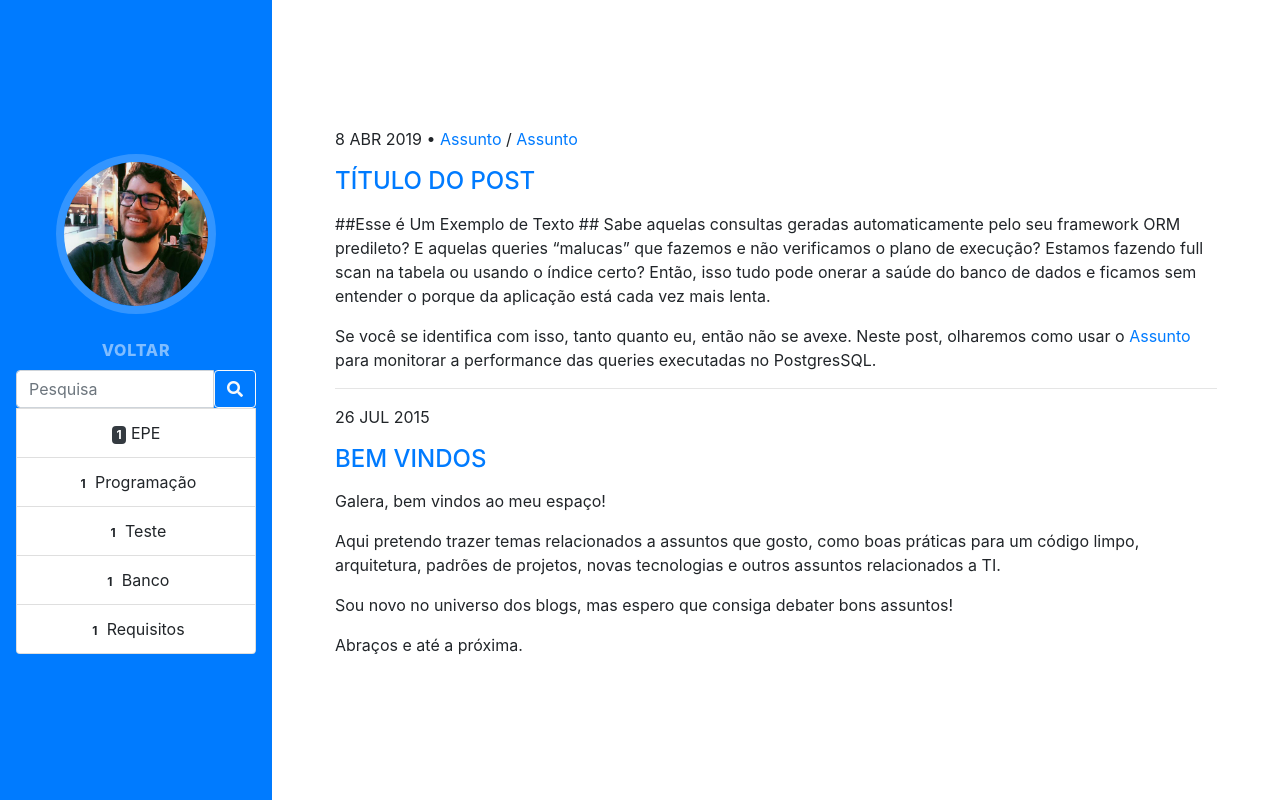
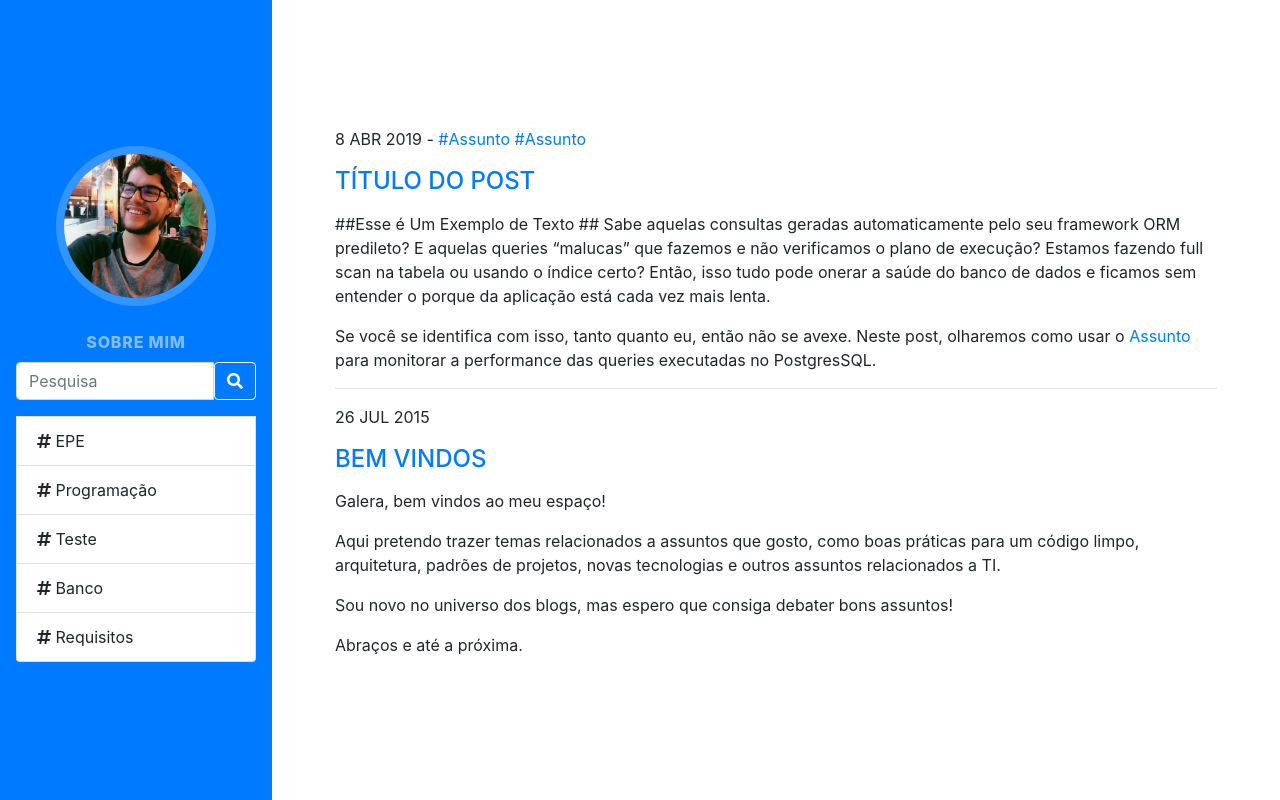
Before and after one commit to fabriciollela/SitePessoal, a website with bundled scripts: page publicacoes.html in a window 1280 px wide. Built offline with nearby package versions, Linux system fonts and the light colour scheme; a web font is replaced by a local one.

Commit message:
alterações na hashtag

```diff
--- a/css/resume.css
+++ b/css/resume.css
@@ -46,7 +46,6 @@ p.lead {
   font-size: 1.15rem;
   font-weight: 400;
 }
-
 .subheading {
   text-transform: uppercase;
   font-weight: 500;
--- a/publicacoes.html
+++ b/publicacoes.html
@@ -47,7 +47,7 @@
         <div class="collapse navbar-collapse" id="navbarSupportedContent">
             <ul class="navbar-nav">
                 <li class="nav-item">
-                    <a class="nav-link js-scroll-trigger" href="index.html">Voltar</a>
+                    <a class="nav-link js-scroll-trigger" href="index.html">Sobre Mim</a>
                 </li>
                 <li class="nav-item">
                     <div class="input-group">
@@ -59,11 +59,12 @@
                         </div>
                     </div>
                 </li>
-                <li class="list-group-item"><span class="badge badge-dark">1</span> EPE</li>
-                <li class="list-group-item"><span class="badge badge-Secondary">1</span> Programação</li>
-                <li class="list-group-item"><span class="badge badge-Secondary">1</span> Teste </li>
-                <li class="list-group-item"><span class="badge badge-Secondary">1</span> Banco</li>
-                <li class="list-group-item"><span class="badge badge-Secondary">1</span> Requisitos</li>
+                <p></p>
+                <li class="list-group-item" style="text-align: left"><i class="fa fa-hashtag"></i> EPE</li>
+                <li class="list-group-item" style="text-align: left"><i class="fa fa-hashtag"></i> Programação</li>
+                <li class="list-group-item" style="text-align: left"><i class="fa fa-hashtag"></i> Teste </li>
+                <li class="list-group-item" style="text-align: left"><i class="fa fa-hashtag"></i> Banco</li>
+                <li class="list-group-item" style="text-align: left"><i class="fa fa-hashtag"></i> Requisitos</li>
             </ul>
         </div>
 
@@ -83,11 +84,10 @@
                             <p class="post-meta">
                                 <span class="post-date">
                                     8 ABR 2019
-                                </span> •
+                                </span> -
 
-                                <a class="post-cat" href="assuntos.html">Assunto</a>
-                                <a>/</a>
-                                <a class="post-cat" href="assuntos.html">Assunto</a>
+                                <a class="post-cat" href="assuntos.html">#Assunto</a>
+                                <a class="post-cat" href="assuntos.html">#Assunto</a>
 
 
 
```
Also changed, not shown: css/resume.min.css.
